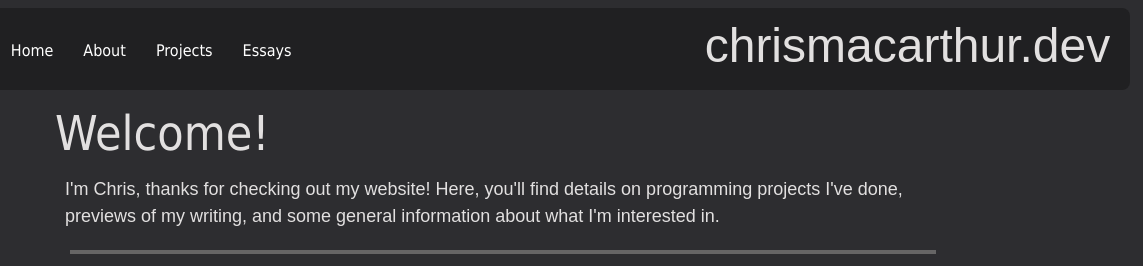
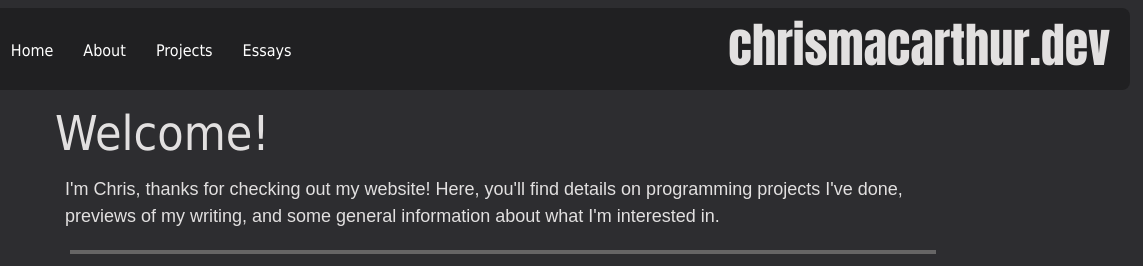
Before and after one commit to chrismacarthur/chrismacarthur.dev, a plain HTML site: page frontend/index.html in a window 1280 px wide. Shown: the top 266 px of the page, 137-1280 px from the left. Drawn offline with nearby package versions, Linux system fonts and the light colour scheme.

Commit message:
Title font hotfix

```diff
--- a/frontend/design/style.css
+++ b/frontend/design/style.css
@@ -25,7 +25,7 @@ hr.divider {
 
 #nav-title {
   padding-top: 5px;
-  font-family: fantasy;
+  font-family: Impact, Charcoal, sans-serif;
   font-size: 48px;
   margin-left: auto;
   justify-content: flex-end;
```
